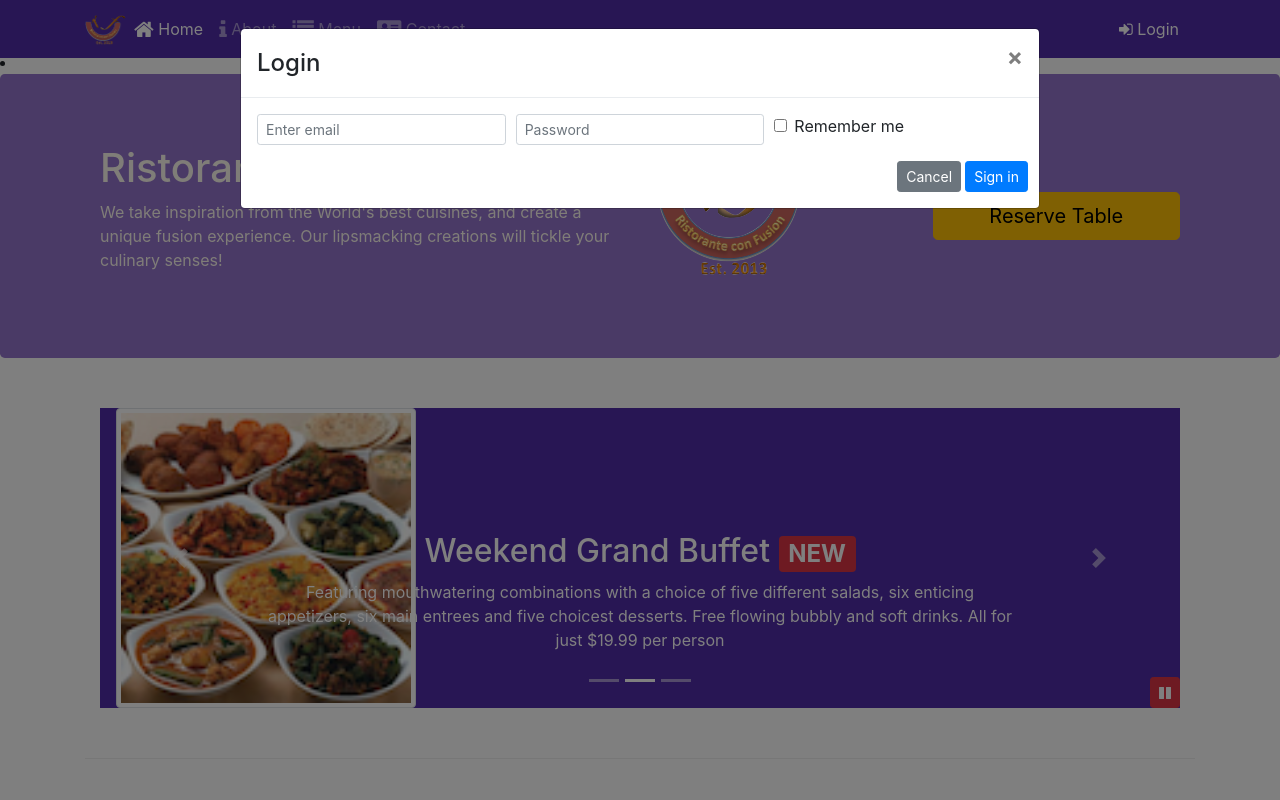
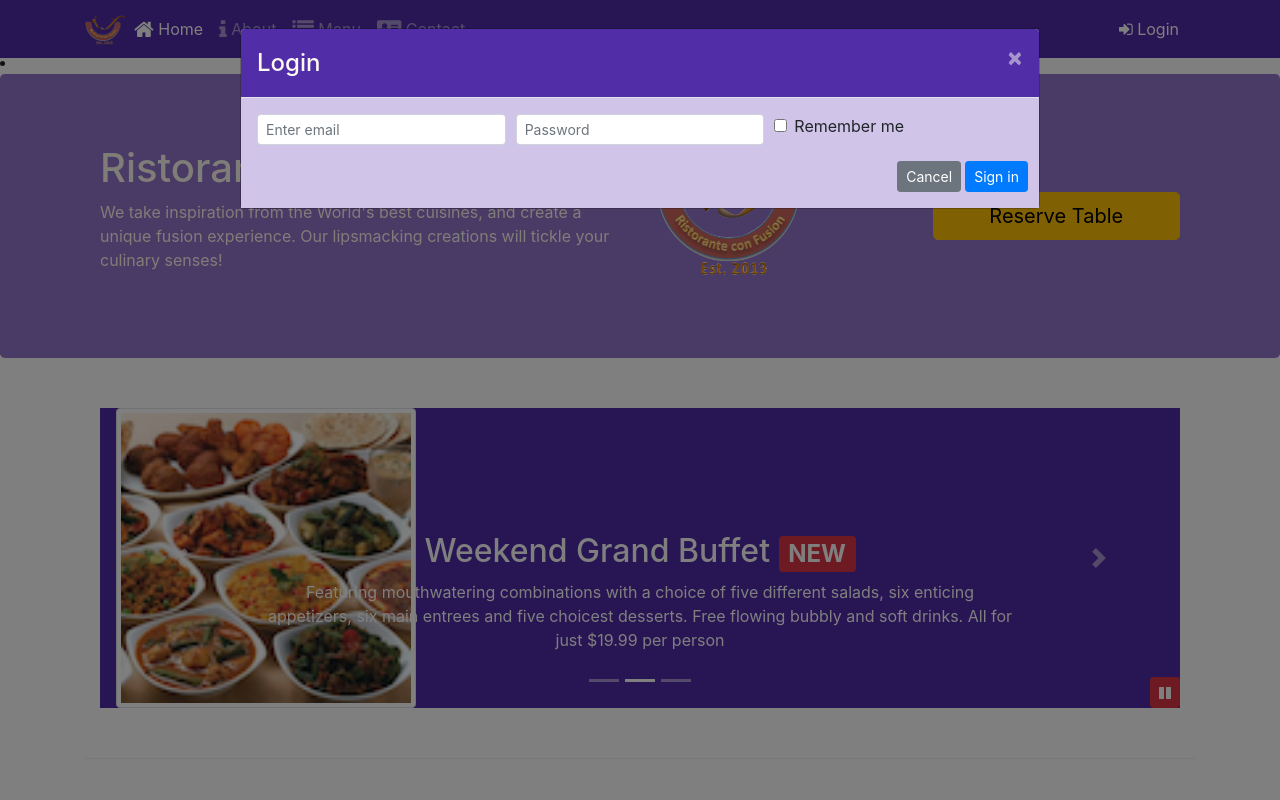
Before and after one commit to HiewYiSa/BootStrapLearn, a website: page index.html in a window 1280 px wide. Both pictures are taken after a click on the link "Login". Shown: the top 800 px of the page. Drawn offline with nearby package versions, Linux system fonts and the light colour scheme.

Commit message:
Assignment4

```diff
--- a/aboutus.html
+++ b/aboutus.html
@@ -11,7 +11,7 @@
     <link rel="stylesheet" href="node_modules/bootstrap/dist/css/bootstrap.min.css">
     <link rel="stylesheet" href="node_modules/font-awesome/css/font-awesome.min.css">
     <link rel="stylesheet" href="node_modules/bootstrap-social/bootstrap-social.css">
-    <link rel="stylesheet" href="CSS_Folder/styles.css">
+    <link rel="stylesheet" href="css/styles.css">
     <title>Ristorante Con Fusion: About Us</title>
 
 </head>
--- a/CSS_Folder/styles.less
+++ b/css/styles.less
@@ -72,3 +72,16 @@ body {
 	position: absolute;
 	bottom: 0px;
 }
+
+.modal-content {
+	.modal-header {
+		background: @background-dark;
+		color: floralwhite;
+		.close {
+			color: floralwhite;
+		}
+	}
+	.modal-body {
+		background: @background-pale;
+	}
+}
--- a/CSS_Folder/styles.scss
+++ b/css/styles.scss
@@ -40,7 +40,7 @@ address {
 
 body {
 	padding: 50px 0px 0px 0px;
-	z-index: 0:
+	z-index: 0;
 }
 
 .navbar-dark {
@@ -72,3 +72,16 @@ body {
 	position: absolute;
 	bottom: 0px;
 }
+
+.modal-content {
+	.modal-header {
+		background: $background-dark;
+		color: floralwhite;
+		.close {
+			color: floralwhite;
+		}
+	}
+	.modal-body {
+		background: $background-pale;
+	}
+}
--- a/index.html
+++ b/index.html
@@ -11,7 +11,7 @@
 	<link rel="stylesheet" href="node_modules/bootstrap/dist/css/bootstrap.min.css">
 	<link rel="stylesheet" href="node_modules/font-awesome/css/font-awesome.min.css">
 	<link rel="stylesheet" href="node_modules/bootstrap-social/bootstrap-social.css">
-	<link rel="stylesheet" href="CSS_Folder/styles.css">
+	<link rel="stylesheet" href="css/styles.css">
 	<title>Ristorante Con Fusion</title>
 
 </head>
@@ -36,9 +36,12 @@
 								class="fa fa-address-card fa-lg"></span> Contact</a></li>
 				</ul>
 				<span class="navbar-text nav-link">
-					<a data-toggle="modal" data-target="#loginModal">
+					<!-- a data-toggle="modal" data-target="#loginModal">
 						<span class="fa fa-sign-in"></span> Login
-					</a>
+					</a -->
+					<a id="LoginBtn">
+						<span class="fa fa-sign-in"></span> Login
+					</a >
 				</span>
 			</div>
 		</div>
@@ -170,10 +173,13 @@
 					<img src="img/logo.png" class="img-fluid">
 				</div>
 				<div class="col-12 col-sm-3 align-self-center">
-					<!-- a role="button" class="btn btn-block nav-link btn-warning btn-lg" data-toggle="tooltip"
+					<!-- a role="button" style="color: black;" class="btn btn-block nav-link btn-warning btn-lg" data-toggle="tooltip"
 						data-html="true" title="Or Call us at </br><strong>+852 12345678</strong>"
 						data-placement="bottom" href="#reservation">Reserve Table</a -->
-					<a role="button" style="color: black;" class="btn btn-block btn-warning btn-lg" data-toggle="modal" data-target="#reservationmodal">
+					<!-- a role="button" style="color: black;" class="btn btn-block btn-warning btn-lg" data-toggle="modal" data-target="#reservationmodal">
+						Reserve Table
+					</a -->
+					<a role="button" style="color: black;" class="btn btn-block btn-warning btn-lg" id="ReserveBtn">
 						Reserve Table
 					</a>
 				</div>
@@ -425,6 +431,20 @@
 		});
 	</script -->
 	<script>
+		$(document).ready(function(){
+		  $("#ReserveBtn").click(function(){
+			$("#reservationmodal").modal();
+		  });
+		});
+	</script>
+	<script>
+		$(document).ready(function(){
+		  $("#LoginBtn").click(function(){
+			$("#loginModal").modal();
+		  });
+		});
+	</script>
+	<script>
 		$(document).ready(function () {
 			$('#mycarousel').carousel({ interval: 2000 });
 			$('#carouselButton').click(function(){
```
Also changed, not shown: contactus.html (+1 -1 lines), package.json (+6 -6 lines), css/styles-old.css (renamed from CSS_Folder/styles-old.css), css/styles.css, 1 other file.
